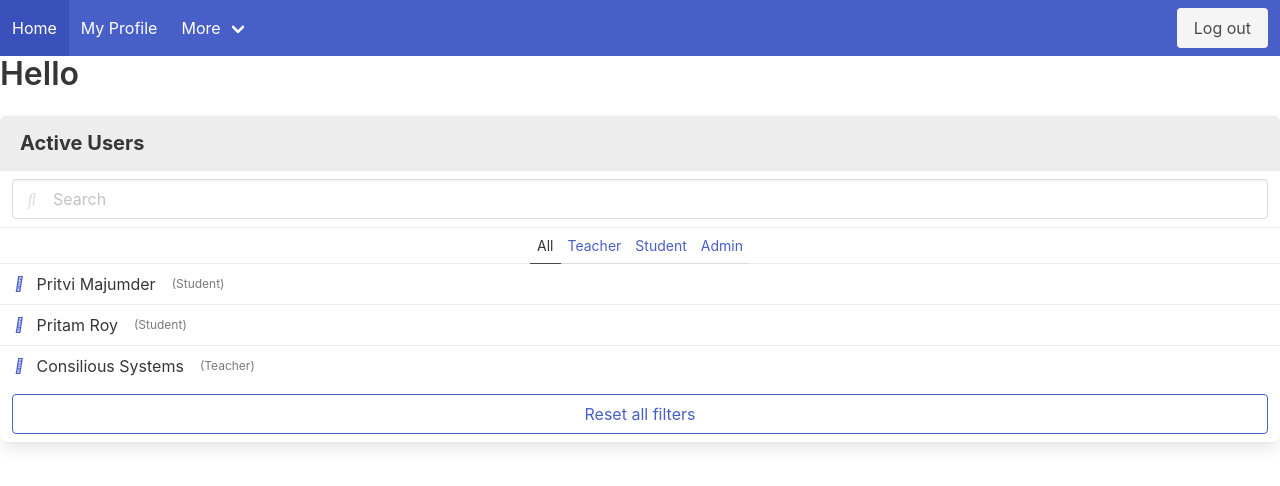
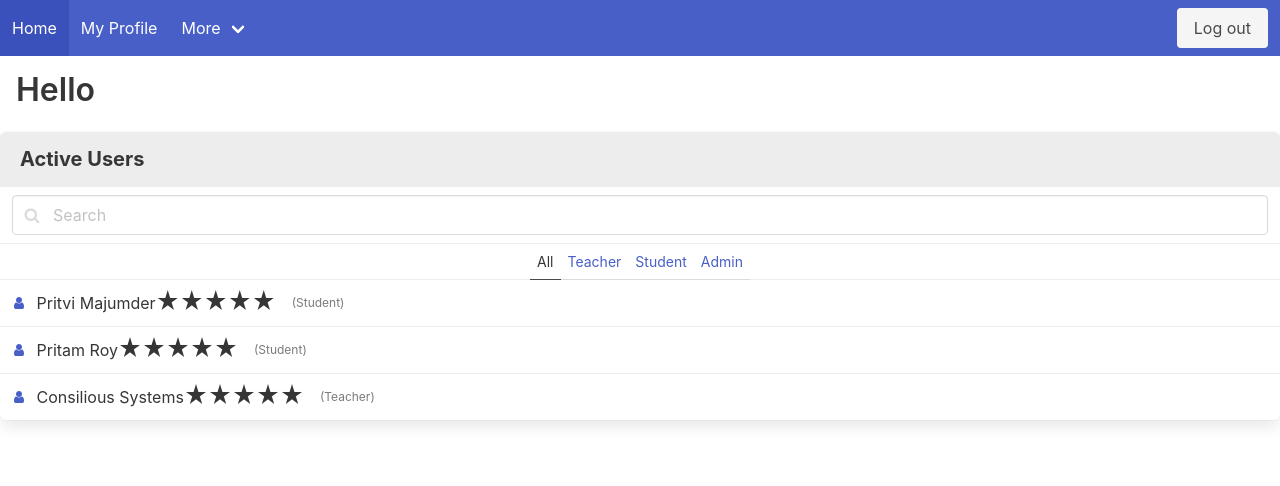
Before and after one commit to Pritam-afk/my-classroom, an Angular app: page /dashboard/1 in a window 1280 px wide. Shown: the top 486 px of the page. Built offline with nearby package versions, Linux system fonts and the light colour scheme; sample sign-in values are in the browser's storage.

Commit message:
Some commit

```diff
--- a/src/app/dashboard/dashboard.component.html
+++ b/src/app/dashboard/dashboard.component.html
@@ -1,3 +1,3 @@
 <app-navbar></app-navbar>
-<h1 class="title">Hello {{verifiedUser._firstName}}</h1>
+<h1 class="title mt-4 ml-4">Hello {{verifiedUser._firstName}}</h1>
 <app-user-view></app-user-view>
--- a/src/app/navbar/navbar.component.html
+++ b/src/app/navbar/navbar.component.html
@@ -1,7 +1,7 @@
 <nav class="navbar is-link" role="navigation" aria-label="main navigation">
     <div class="navbar-brand">
         <a role="button" class="navbar-burger burger" aria-label="menu" aria-expanded="false"
-            data-target="navbarBasicExample">
+            data-target="navbar-menu">
             <span aria-hidden="true"></span>
             <span aria-hidden="true"></span>
             <span aria-hidden="true"></span>
--- a/src/app/star/star.component.html
+++ b/src/app/star/star.component.html
@@ -1 +1,13 @@
-<p>star works!</p>
+<ng-container class="ml-4" *ngFor="let star of stars">
+
+<span class="material-icons" (click)= "onStarClicked()">
+    star_rate
+</span>
+
+<!-- <svg
+[ngClass] = "{'star-rating-filled': rating >= starId , 'star-rating-blank': rating < starId}"
+(mouseenter)= "onStarEnter()"
+(mouseleave)= "onStarLeave()"
+(click)= "onStarClicked()"
+    xmlns="http://www.w3.org/2000/svg" enable-background="new 0 0 24 24" viewBox="0 0 24 24" fill="black" width="18px" height="18px"><g><rect fill="none" height="24" width="24" x="0"/><polygon points="14.43,10 12,2 9.57,10 2,10 8.18,14.41 5.83,22 12,17.31 18.18,22 15.83,14.41 22,10"/></g></svg>
+</ng-container> -->
--- a/src/app/star/star.component.scss
+++ b/src/app/star/star.component.scss
@@ -0,0 +1,7 @@
+.star-rating-filled {
+    fill: orange;
+}
+
+.star-rating-blank {
+    fill: gray;
+}
--- a/src/app/star/star.component.ts
+++ b/src/app/star/star.component.ts
@@ -1,4 +1,4 @@
-import { Component, OnInit } from '@angular/core';
+import { Component, OnInit, EventEmitter, Input,Output } from '@angular/core';
 
 @Component({
   selector: 'app-star',
@@ -7,9 +7,29 @@ import { Component, OnInit } from '@angular/core';
 })
 export class StarComponent implements OnInit {
 
+  stars = [1,2,3,4,5];
+  @Input() starId;
+  @Input() rating;
+
+  @Output() starEnter: EventEmitter<number> = new EventEmitter();
+  @Output() starLeave: EventEmitter<number> = new EventEmitter();
+  @Output() starClicked: EventEmitter<number> = new EventEmitter();
+
   constructor() { }
 
   ngOnInit(): void {
   }
 
+  onStarEnter() {
+    this.starEnter.emit(this.starId);
+  }
+
+  onStarLeave() {
+    this.starLeave.emit();
+  }
+
+  onStarClicked() {
+    this.starClicked.emit(this.starId);
+    console.log(this.starId);
+  }
 }
--- a/src/app/user-view/user-view.component.html
+++ b/src/app/user-view/user-view.component.html
@@ -6,7 +6,7 @@
         <p class="control has-icons-left">
             <input class="input" type="text" placeholder="Search" (input)="searchUser($event)">
             <span class="icon is-left">
-                <i class="fas fa-search" aria-hidden="true"></i>
+                <i class="fa fa-search" aria-hidden="true"></i>
             </span>
         </p>
     </div>
@@ -17,9 +17,10 @@
     <div>
         <a class="panel-block is-active" *ngFor="let user of filteredUsers">
             <span class="panel-icon">
-                <i class="fas fa-book" aria-hidden="true"></i>
+                <i class="fa fa-user is-dark" aria-hidden="true"></i>
             </span>
             {{user.fullName}}
+            <app-star></app-star>
             <span
                 class="is-pulled-right is-size-7 has-text-grey ml-4"
                 *ngIf="currentRole == null"
@@ -28,9 +29,4 @@
             </span>
         </a>
     </div>
-    <div class="panel-block">
-        <button class="button is-link is-outlined is-fullwidth">
-            Reset all filters
-        </button>
-    </div>
 </nav>
--- a/src/index.html
+++ b/src/index.html
@@ -7,6 +7,8 @@
   <meta name="viewport" content="width=device-width, initial-scale=1">
   <link rel="stylesheet" href="https://stackpath.bootstrapcdn.com/font-awesome/4.7.0/css/font-awesome.min.css" integrity="sha384-wvfXpqpZZVQGK6TAh5PVlGOfQNHSoD2xbE+QkPxCAFlNEevoEH3Sl0sibVcOQVnN" crossorigin="anonymous">
   <link rel="icon" type="image/x-icon" href="favicon.ico">
+  <link href="https://fonts.googleapis.com/icon?family=Material+Icons"
+      rel="stylesheet">
 </head>
 <body>
   <app-root></app-root>
```
